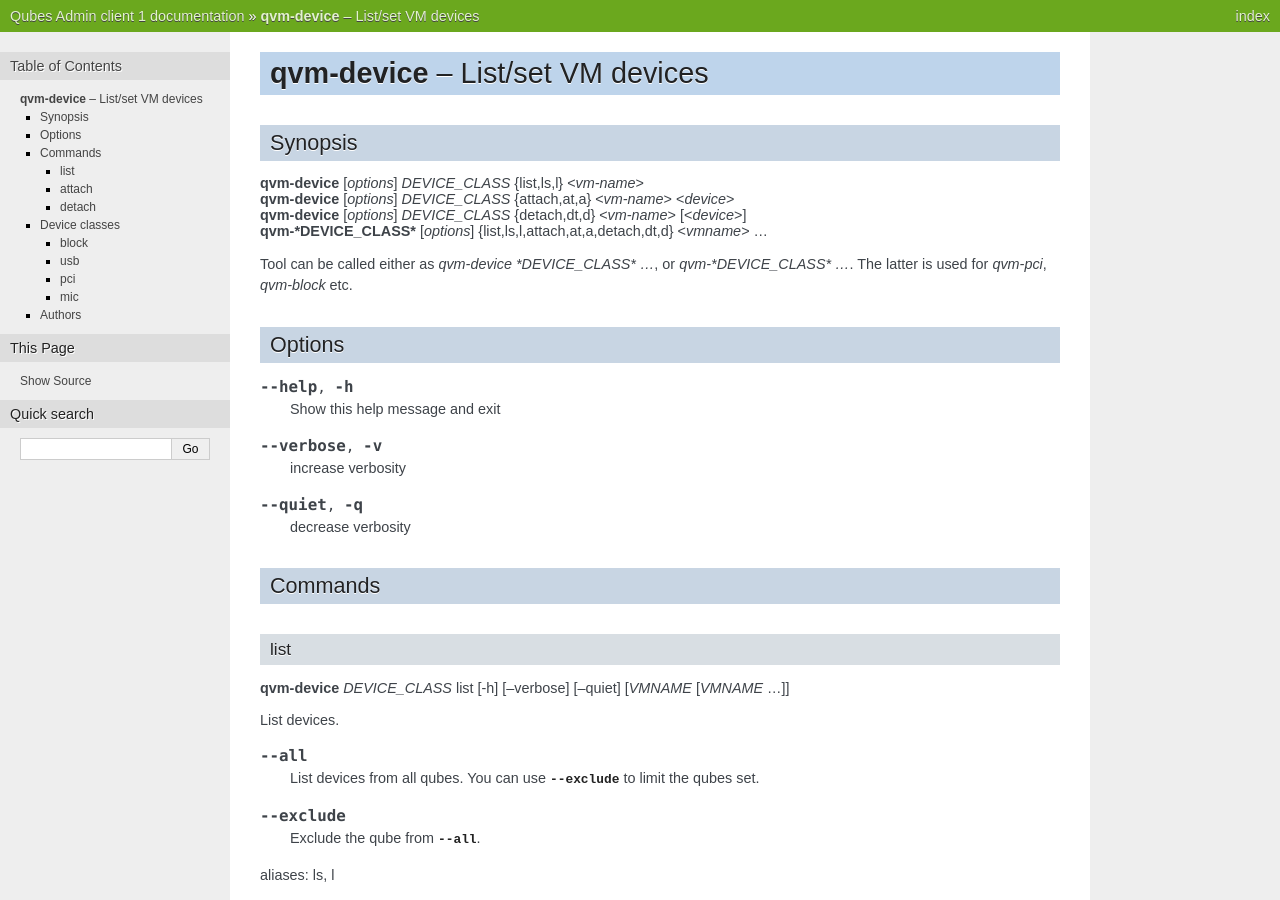
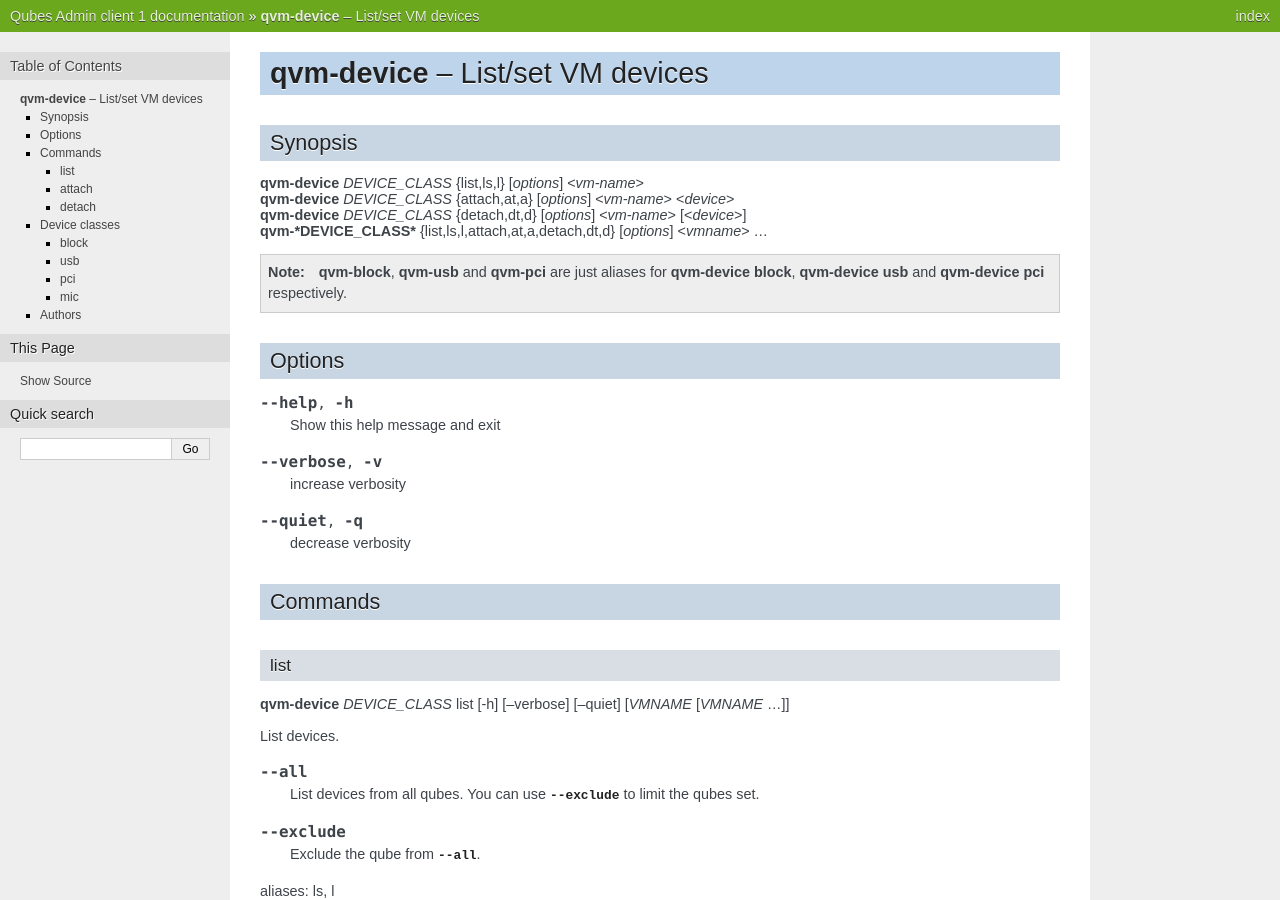
Before and after one commit to QubesOS/qubes-core-admin-client, a Sphinx documentation site: the page built from doc/manpages/qvm-device.rst, in a window 1280 px wide and 900 px high. Built offline with Sphinx 7.4.7, drawn with Linux system fonts in a browser that asks for light colours; the version number could not be read and is left out.

Commit message:
doc: improve qvm-device man page
Move options after action.
Make note about `qvm-block`, `qvm-usb`, `qvm-pci` more visible.

Suggested by @GammaSQ
QubesOS/qubes-issues#4530

```diff
--- a/doc/manpages/qvm-device.rst
+++ b/doc/manpages/qvm-device.rst
@@ -6,13 +6,12 @@
 
 Synopsis
 ========
-| :command:`qvm-device` [*options*] *DEVICE_CLASS* {list,ls,l} <*vm-name*>
-| :command:`qvm-device` [*options*] *DEVICE_CLASS* {attach,at,a} <*vm-name*> <*device*>
-| :command:`qvm-device` [*options*] *DEVICE_CLASS* {detach,dt,d} <*vm-name*> [<*device*>]
-| :command:`qvm-*DEVICE_CLASS*` [*options*] {list,ls,l,attach,at,a,detach,dt,d} <*vmname*> ...
+| :command:`qvm-device` *DEVICE_CLASS* {list,ls,l} [*options*] <*vm-name*>
+| :command:`qvm-device` *DEVICE_CLASS* {attach,at,a} [*options*] <*vm-name*> <*device*>
+| :command:`qvm-device` *DEVICE_CLASS* {detach,dt,d} [*options*] <*vm-name*> [<*device*>]
+| :command:`qvm-*DEVICE_CLASS*` {list,ls,l,attach,at,a,detach,dt,d} [*options*] <*vmname*> ...
 
-Tool can be called either as `qvm-device *DEVICE_CLASS* ...`, or
-`qvm-*DEVICE_CLASS* ...`. The latter is used for `qvm-pci`, `qvm-block` etc.
+.. note:: :command:`qvm-block`, :command:`qvm-usb` and :command:`qvm-pci` are just aliases for :command:`qvm-device block`, :command:`qvm-device usb` and :command:`qvm-device pci` respectively.
 
 Options
 =======
```
